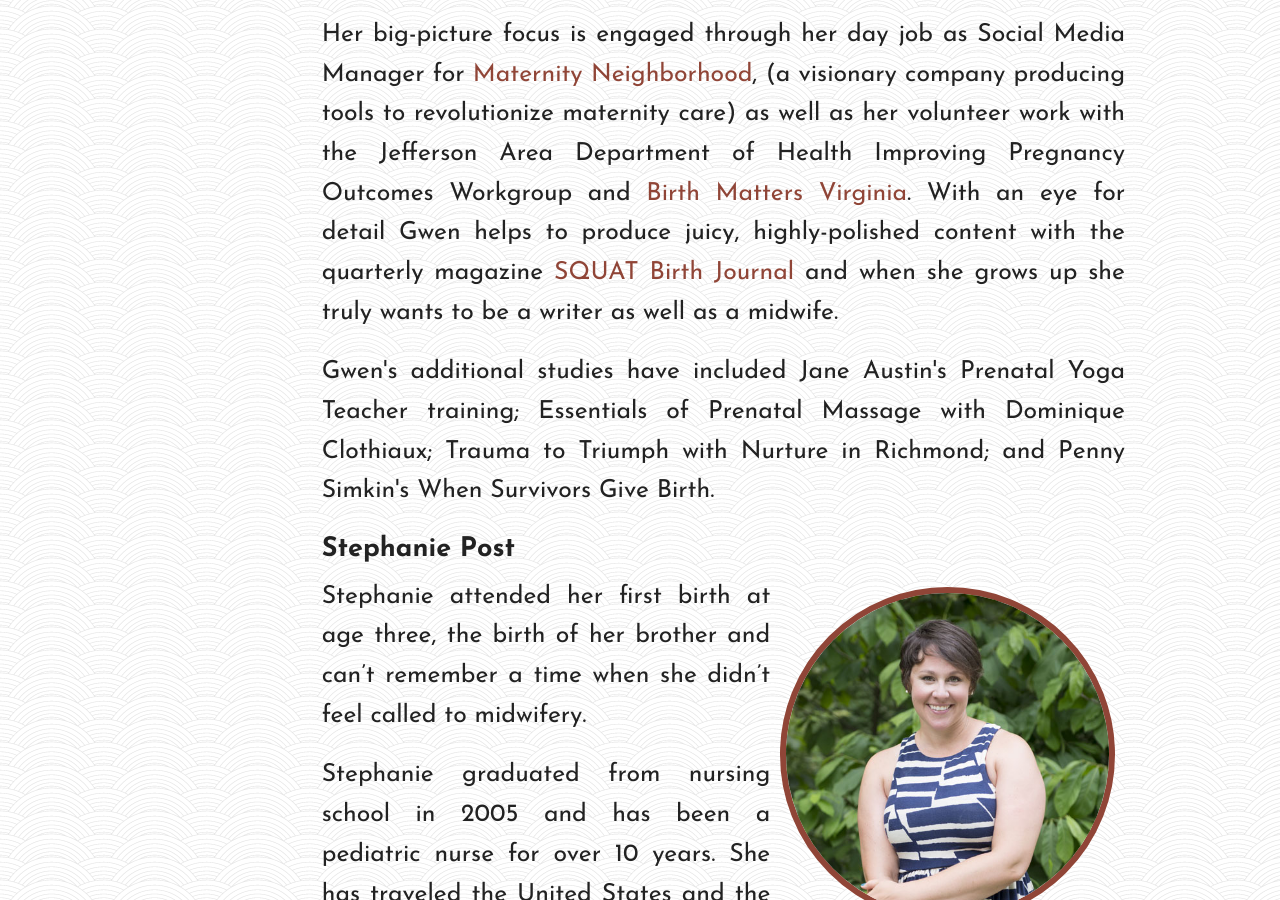
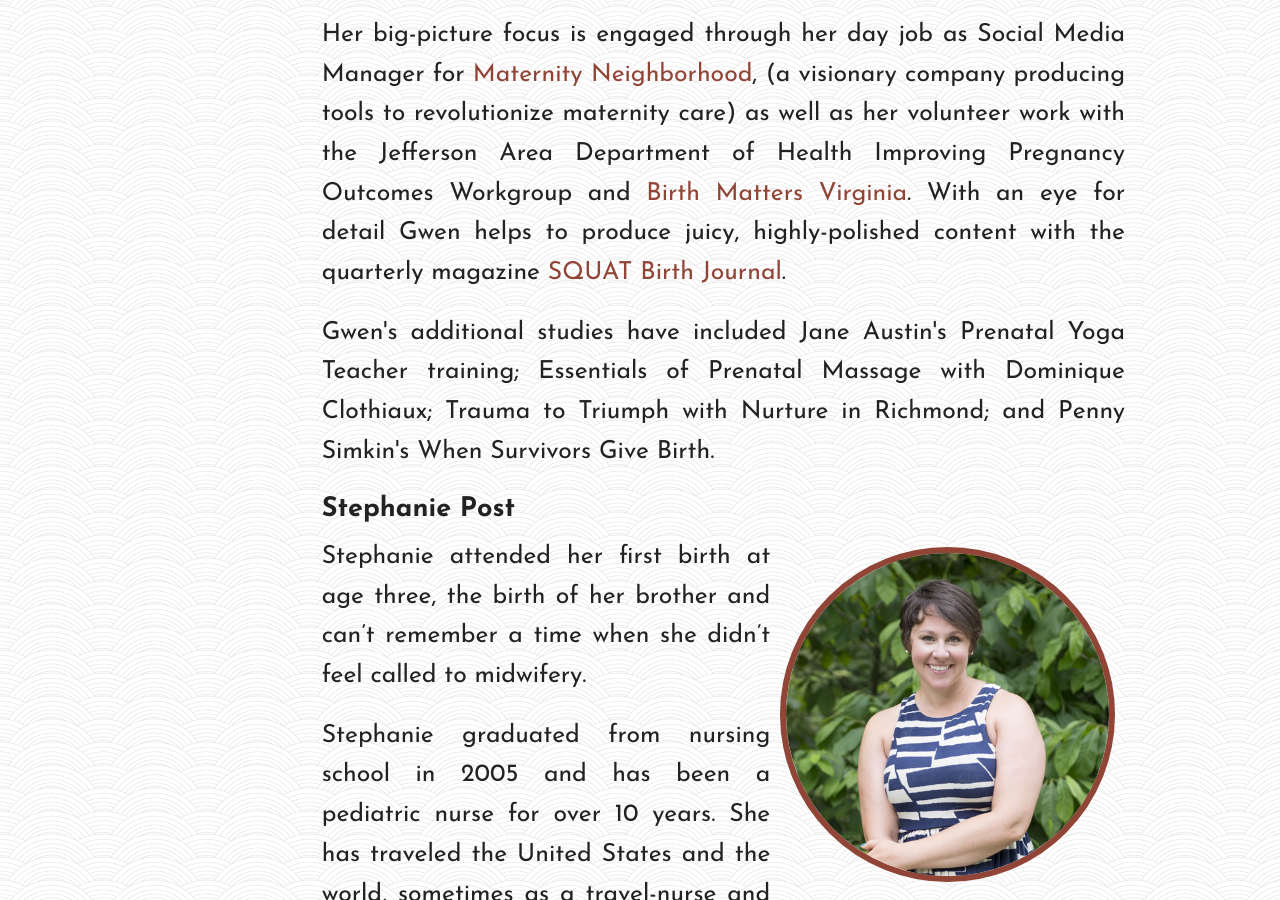
Before and after one commit to austinmbrown/bright-birthing, a Jekyll site: the page built from aboutus/index.html, in a window 1280 px wide and 900 px high, scrolled down 1032 px. Built offline with Jekyll 4.4.1, drawn with Linux system fonts in a browser that asks for light colours.

Commit message:
copy updates

```diff
--- a/aboutus/index.html
+++ b/aboutus/index.html
@@ -13,7 +13,7 @@ image: teamBB2.jpg
 
 <img class="headshot left small-6 medium-5 columns" src="/images/headshot-gwen.jpg">
 <p>Gwendolyn is a lover of poetry and prose. A California native full-spectrum doula trained at <a href="http://www.naturalresources-sf.com/" target="_blank">Natural Resources</a> and by the <a href="http://bayareadoulaproject.org/" target="_blank">Bay Area Doula Project</a> in San Francisco, she also has a strong commitment to reproductive justice. She is the founder of the local doula agency Bright Birthing and has been attending in and out of hospital births since 2010 (over 50 so far).</p>
-<p>Her big-picture focus is engaged through her day job as Social Media Manager for <a href="http://maternityneighborhood.com/" target="_blank">Maternity Neighborhood</a>, (a visionary company producing tools to revolutionize maternity care) as well as her volunteer work with the Jefferson Area Department of Health Improving Pregnancy Outcomes Workgroup and <a href="http://www.birthmatters.us/category/home/" target="_blank">Birth Matters Virginia</a>. With an eye for detail Gwen helps to produce juicy, highly-polished content with the quarterly magazine <a href="http://squatbirthjournal.org/" target="_blank">SQUAT Birth Journal</a> and when she grows up she truly wants to be a writer as well as a midwife.</p>
+<p>Her big-picture focus is engaged through her day job as Social Media Manager for <a href="http://maternityneighborhood.com/" target="_blank">Maternity Neighborhood</a>, (a visionary company producing tools to revolutionize maternity care) as well as her volunteer work with the Jefferson Area Department of Health Improving Pregnancy Outcomes Workgroup and <a href="http://www.birthmatters.us/category/home/" target="_blank">Birth Matters Virginia</a>. With an eye for detail Gwen helps to produce juicy, highly-polished content with the quarterly magazine <a href="http://squatbirthjournal.org/" target="_blank">SQUAT Birth Journal</a>.</p>
 <p>Gwen's additional studies have included Jane Austin's Prenatal Yoga Teacher training; Essentials of Prenatal Massage with Dominique Clothiaux; Trauma to Triumph with Nurture in Richmond; and Penny Simkin's When Survivors Give Birth.</p>
 
 <h3>Stephanie Post</h3>
--- a/index.html
+++ b/index.html
@@ -7,6 +7,7 @@ image: brightbirthingheader.jpg
   <div class="small-12 columns">
     <h2>Charlottesville's doula agency: individualized care with the support of a village.</h2>
     <p>We provide compassionate and skilled presence in support of peaceful, conscious childbirth and parenting. Every pregnancy deserves the support of resources and reassurance. Through childbirth preparation, guidance during your birthing and support in the postpartum time, our goal is bringing calm and groundedness to your experience.</p>
+    <blockquote>"The mothers come from near and far. They have a variety of birth plans and care providers. We are there to shower them with village attention and support and to bathe them in a sense of belonging and being cherished. The one inspiration and encouragement we echo over and over in our stories, on our walks, in our drumming and deliciously in our feasting is this: Trust your Instincts. Follow what makes sense to you. Do it your way. Take your time. Find a place of peace to make decisions. Speak your Truth. Find your Truth. Your body has all the right answers. No one has your knowing. Build your instincts. Trust your instincts," - Sister MorningStar</blockquote>
   </div>
 </div>
 </div>
```
